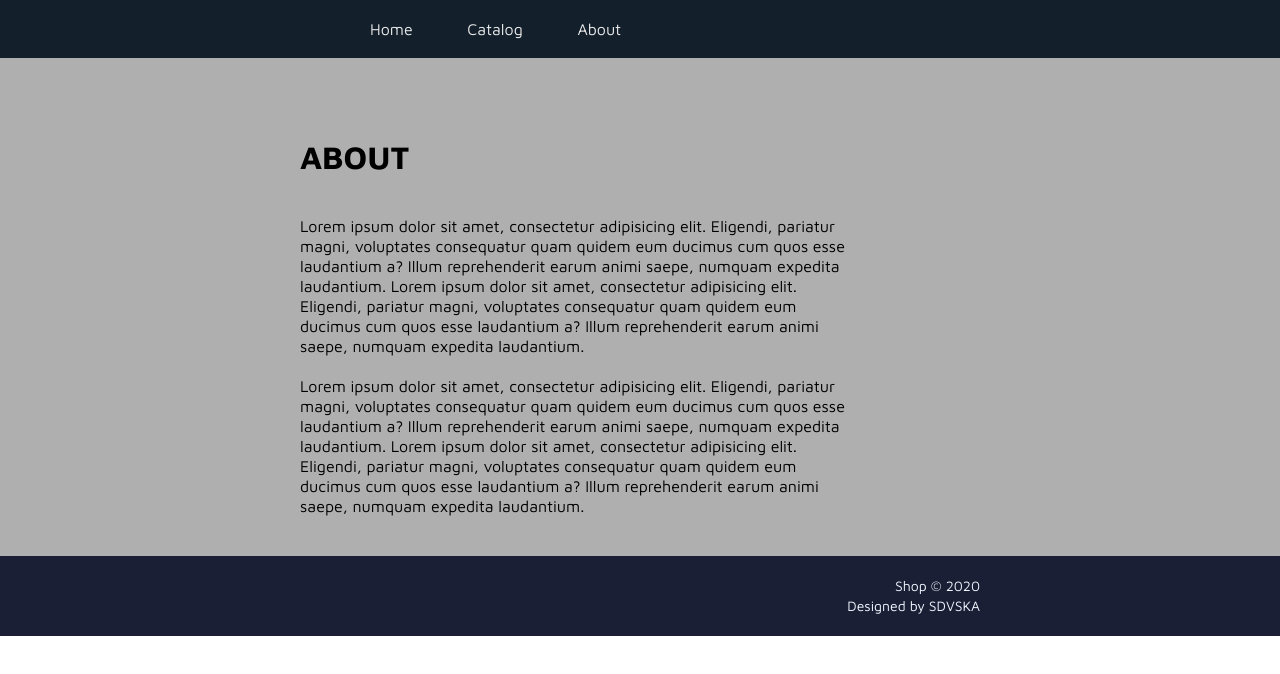
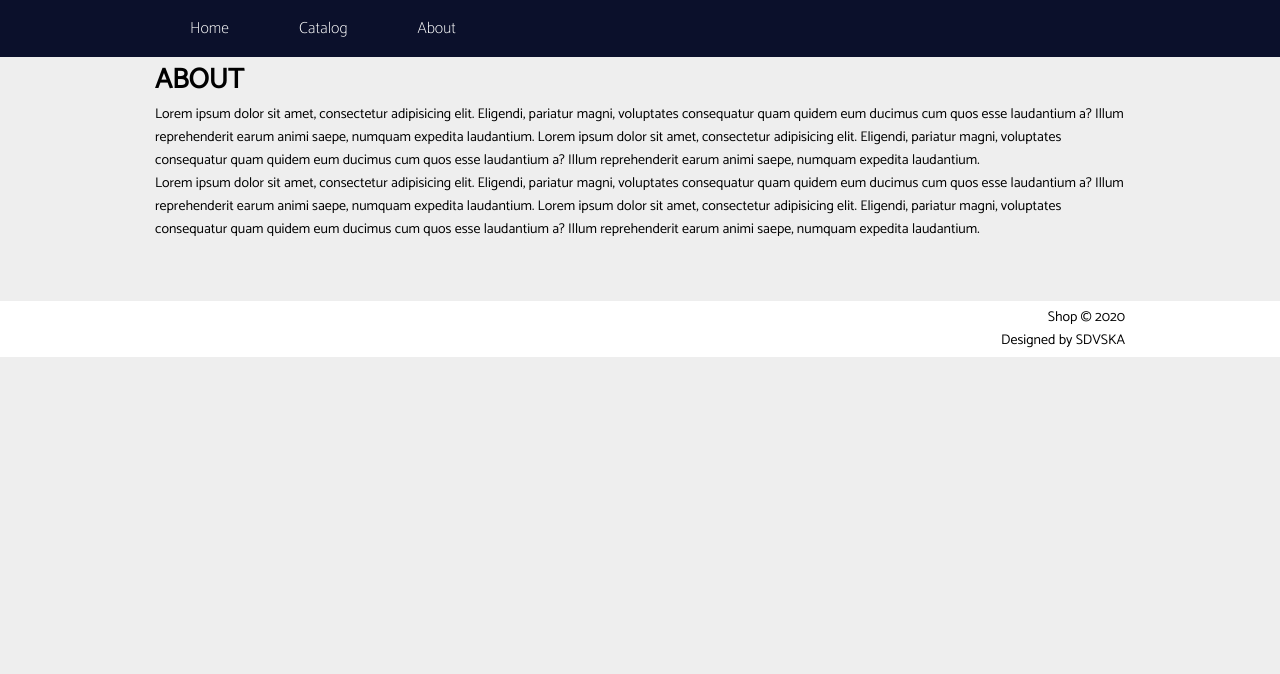
Before and after one commit to esdvska/shop, a React (Create React App) app: page /about in a window 1280 px wide. Shown: the top 674 px of the page. Built offline with nearby package versions, Linux system fonts and the light colour scheme.

Commit message:
style improve

```diff
--- a/src/layouts/App.js
+++ b/src/layouts/App.js
@@ -12,13 +12,11 @@ import "../styles/App.css";
 const App = () => {
   return (
     <Router>
-      <div className="app">
-        <header>{<Header />}</header>
-        <div className="container">
-          <Main />
-        </div>
-        <Footer />
-      </div>
+      <header>{<Header />}</header>
+
+      <Main />
+
+      <Footer />
     </Router>
   );
 };
--- a/src/layouts/Footer.js
+++ b/src/layouts/Footer.js
@@ -5,8 +5,10 @@ import "../styles/Footer.css";
 const Footer = () => {
   return (
     <div className="footer">
-      <p>Shop © 2020</p>
-      <p>Designed by SDVSKA</p>
+      <div className="container">
+        <p>Shop © 2020</p>
+        <p>Designed by SDVSKA</p>
+      </div>
     </div>
   );
 };
--- a/src/layouts/Header.js
+++ b/src/layouts/Header.js
@@ -6,9 +6,9 @@ import "../styles/Header.css";
 
 const Header = () => {
   return (
-    <div className="navigation">
-      <nav>
-        <ul>
+    <nav className="navbar">
+      <div className="container">
+        <ul className="nav">
           <li>
             <NavLink to="/">Home</NavLink>
           </li>
@@ -21,8 +21,8 @@ const Header = () => {
             <NavLink to="/about">About </NavLink>
           </li>
         </ul>
-      </nav>
-    </div>
+      </div>
+    </nav>
   );
 };
 
--- a/src/pages/About.js
+++ b/src/pages/About.js
@@ -3,7 +3,7 @@ import "../styles/About.css";
 
 const About = () => {
   return (
-    <div className="about">
+    <div className="container">
       <h1>ABOUT</h1>
       <p>
         Lorem ipsum dolor sit amet, consectetur adipisicing elit. Eligendi,
--- a/src/pages/Catalog.js
+++ b/src/pages/Catalog.js
@@ -1,5 +1,6 @@
 import React, { useState, useContext } from "react";
-
+import "../styles/Catalog.css";
+import "../styles/App.css";
 import { AppContext } from "../AppContext";
 
 const Catalog = () => {
@@ -7,14 +8,32 @@ const Catalog = () => {
 
   console.log(products);
   const [inputValue, setInputValue] = useState("");
+  let manArr = [];
+  let twiced = [];
 
-  const manufacturers = products.map((product) => <p>{product.manufacture}</p>);
+  for (let i = 0; i < products.length; i++) {
+    if (manArr.includes(products[i].manufacture)) {
+      twiced.push(products[i].manufacture);
+    } else {
+      manArr.push(products[i].manufacture);
+    }
+  }
+
+  console.log(manArr);
+  const manufacturers = manArr.map((product) => {
+    return (
+      <div>
+        <input type="radio" name="manufacturere" id={product} value={product} />
+        <label for={product}> {product}</label>
+      </div>
+    );
+  });
 
   const allProducts = products.map((product) => {
     return (
-      <div key={product.id} className="featured">
+      <div key={product.id} className="product">
         <img src={product.image} alt={product.name} />
-        <p>{product.amount}</p>
+        <p className="price">{product.amount}</p>
         <p>{product.name}</p>
       </div>
     );
@@ -26,9 +45,9 @@ const Catalog = () => {
 
   const displaySearchProducts = searchProducts.map((product) => {
     return (
-      <div key={product.id} className="featured">
+      <div key={product.id} className="product">
         <img src={product.image} alt={product.name} />
-        <p>{product.amount}</p>
+        <p className="price">{product.amount}</p>
         <p>{product.name}</p>
       </div>
     );
@@ -40,22 +59,45 @@ const Catalog = () => {
 
   const displayProducts = inputValue ? displaySearchProducts : allProducts;
   return (
-    <div className="catalog">
+    <div className="container">
+      <h1 class="header-big">Catalog</h1>
+      <div class="catalog">
+        <div className="column-left">
+          <div className="filter">
+            <div className="filter-header">
+              {" "}
+              <h4>Search</h4>
+              <span class="clear">Clear</span>
+            </div>{" "}
             <div>
-        <aside>
-          <label>Search</label>
-
+              {" "}
               <input
+                type="text"
                 placeholder="search..."
                 value={inputValue}
                 onChange={handleSearch}
               ></input>
-          <button>Clear</button>
+            </div>
             <h4>Manufacturer</h4>
+            <div>
+              <div>
+                <input
+                  type="radio"
+                  name="manufacturere"
+                  id="all"
+                  value="all"
+                  checked
+                />{" "}
+                <label for="all">All</label>
+              </div>
               {manufacturers}
-        </aside>
             </div>
-      <div>{displayProducts}</div>
+          </div>
+        </div>
+        <div class="column-right">
+          <div className="products">{displayProducts}</div>
+        </div>
+      </div>
     </div>
   );
 };
--- a/src/pages/Home.js
+++ b/src/pages/Home.js
@@ -14,30 +14,30 @@ const Home = () => {
   );
   const desktopFeatured = desktops.map((product) => {
     return (
-      <div key={product.id} className="featured">
+      <div key={product.id} className="product">
         <img src={product.image} alt={product.name} />
-        <p>{product.amount}</p>
+        <p className="price">{product.amount}</p>
         <p>{product.name}</p>
       </div>
     );
   });
   const tabletsFeatured = tablets.map((product) => {
     return (
-      <div key={product.id} className="featured">
+      <div key={product.id} className="product">
         <img src={product.image} alt={product.name} />
-        <p>{product.amount}</p>
+        <p className="price">{product.amount}</p>
         <p>{product.name}</p>
       </div>
     );
   });
 
   return (
-    <div>
-      <h1>WELCOME TO OUR STORE</h1>
-      <h2>DESKTOPS</h2>
-      {desktopFeatured}
-      <h2>TABLETS</h2>
-      {tabletsFeatured}
+    <div className="container">
+      <h1 className="header_big">WELCOME TO OUR STORE</h1>
+      <h2 className="header_small">DESKTOPS</h2>
+      <div className="products"> {desktopFeatured}</div>
+      <h2 className="header_small">TABLETS</h2>
+      <div className="products"> {tabletsFeatured}</div>
     </div>
   );
 };
--- a/src/styles/App.css
+++ b/src/styles/App.css
@@ -1,17 +1,61 @@
+@import url("https://fonts.googleapis.com/css?family=Catamaran:400,100,300");
+
 * {
   margin: 0;
   padding: 0;
-  box-sizing: border-box;
-  font-family: "Maven Pro", sans-serif;
 }
-.app {
-  background-color: rgb(175, 175, 175);
+html,
+body {
+  font-family: "Catamaran", "Helvetica Neue", Helvetica, Arial, sans-serif;
+  font-size: 14px;
+  color: #000;
+  margin: 0;
+  background-color: #eee;
+  text-align: left;
 }
 .container {
-  width: 90vw;
-  height: 100%;
-  padding: 40px 300px;
+  width: 970px;
+  padding-right: 15px;
+  padding-left: 15px;
+  margin-right: auto;
+  margin-left: auto;
 }
-h1 {
-  margin: 40px 0;
+.header-big {
+  font-size: 30px;
+  text-transform: uppercase;
+  padding: 15px 0;
 }
+
+.header-small {
+  font-size: 22px;
+  text-transform: uppercase;
+  padding: 5px 0;
+}
+
+.products {
+  display: flex;
+  flex-wrap: wrap;
+}
+.product {
+  width: 25%;
+
+  background: white;
+  margin: 1%;
+  text-align: center;
+  flex: 1 0 23%;
+}
+
+.product img {
+  display: block;
+  width: 90%;
+  height: auto;
+  margin: 0 auto;
+}
+
+.product p.price {
+  display: inline-block;
+  font-size: 24px;
+  line-height: 28px;
+  color: #00a1b4;
+  padding: 3px 0px;
+}
--- a/src/styles/Catalog.css
+++ b/src/styles/Catalog.css
@@ -1,4 +1,28 @@
 .catalog {
   display: flex;
-  flex-wrap: wrap;
 }
+.filter {
+  background-color: #f7f7f7;
+  padding: 5px 15px 20px;
+  margin-top: 5px;
+  margin-right: 10px;
+}
+
+.filter-header {
+  display: flex;
+  justify-content: space-between;
+  align-items: center;
+}
+
+.filter-header .clear {
+  color: #00a1b4;
+  text-decoration: none;
+  font-size: 13px;
+}
+
+.column-left {
+  width: 25%;
+}
+.column-right {
+  width: 75%;
+}
--- a/src/styles/Footer.css
+++ b/src/styles/Footer.css
@@ -1,10 +1,7 @@
 .footer {
-  line-height: 20px;
-  font-size: 14px;
+  margin-top: 60px;
+  width: 100%;
+  background-color: #fff;
   text-align: right;
-
-  background-color: rgb(27, 31, 54);
-  padding: 20px 300px 20px 0;
-  height: 80px;
-  color: aliceblue;
+  padding: 5px 0;
 }
--- a/src/styles/Header.css
+++ b/src/styles/Header.css
@@ -1,17 +1,24 @@
-.navigation {
-  background-color: rgb(19, 32, 44);
-  color: whitesmoke;
+.navbar {
+  position: relative;
+  min-height: 50px;
+  background-color: #0b102b;
 }
-.navigation ul {
+
+.nav {
+  padding: 0;
+  margin: 0;
+  overflow: hidden;
   list-style-type: none;
-  padding: 20px;
-  margin-left: 300px;
 }
-.navigation li {
-  display: inline;
-  margin-left: 50px;
+.nav > li {
+  float: left;
 }
-.navigation a {
+
+.nav > li > a {
+  font-size: 16px;
+  font-weight: 100;
+  padding: 15px 35px;
+  color: #fff;
+  display: block;
   text-decoration: none;
-  color: rgb(233, 233, 233);
 }
```
Also changed, not shown: 1 other file (tests, documents, lock files or other folders). Lines whose indentation alone changed are shown as unchanged.
